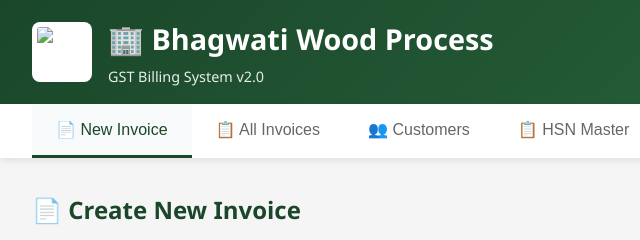
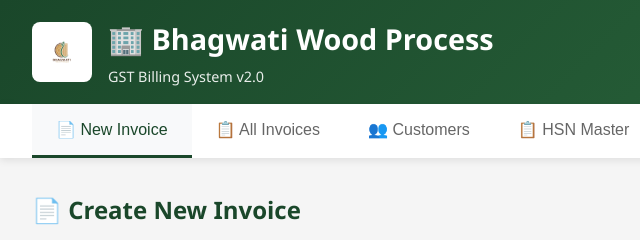
Before and after one commit to BhaveshPatel7737/bhagwati-billing-v2, a website: page index.html in a window 1280 px wide. Shown: the top 240 px of the page, 0-640 px from the left. Drawn offline with Linux system fonts and the light colour scheme; no server answers.

Commit message:
Update index.html

```diff
--- a/index.html
+++ b/index.html
@@ -11,7 +11,7 @@
   <header class="app-header">
     <div class="header-content">
       <div class="logo-title">
-        <img src="public/logo.png" alt="Logo" class="header-logo">
+        <img src="logo.png" alt="Logo" class="header-logo">
         <div>
           <h1>🏢 Bhagwati Wood Process</h1>
           <p class="subtitle">GST Billing System v2.0</p>
```
